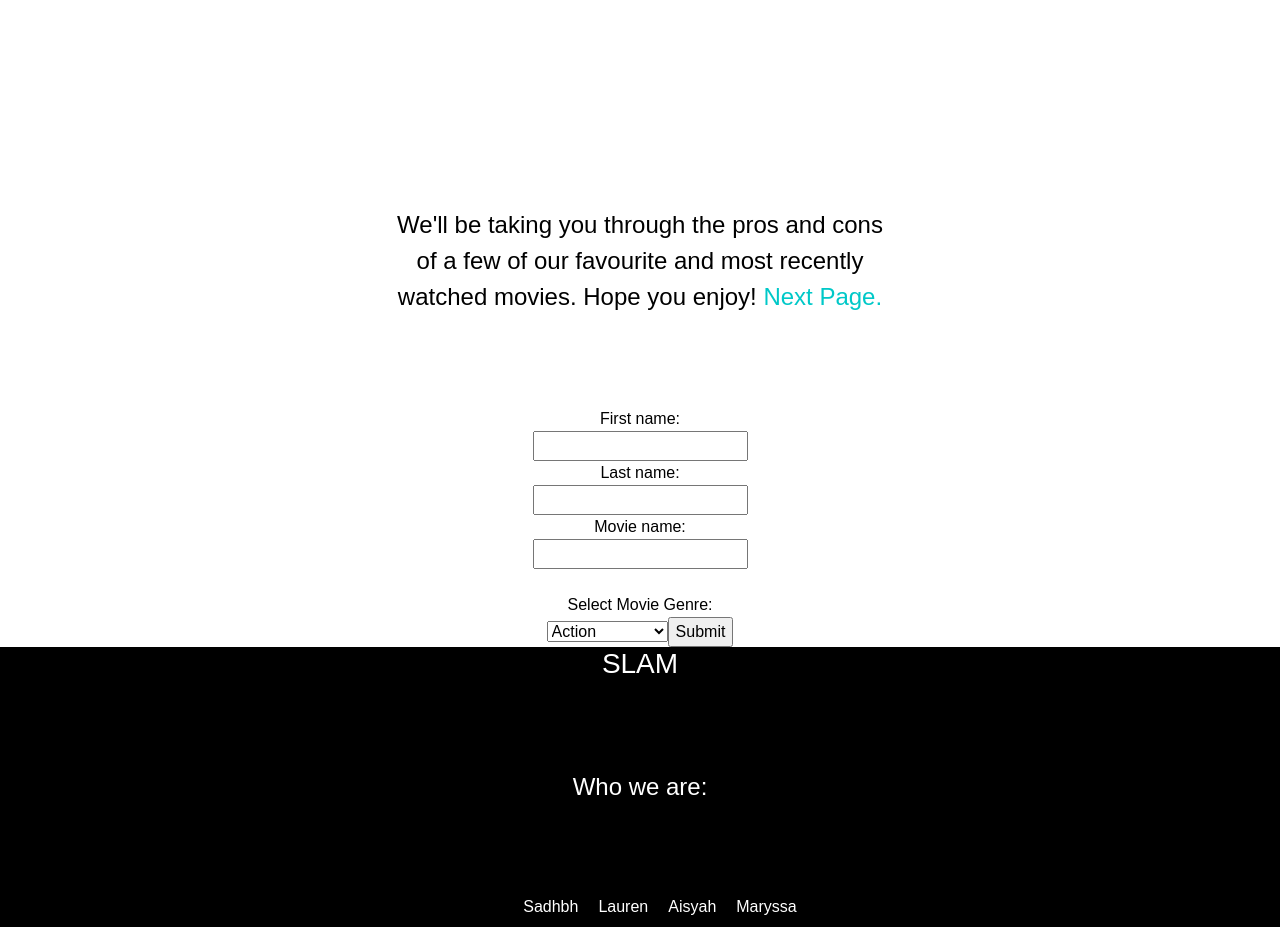
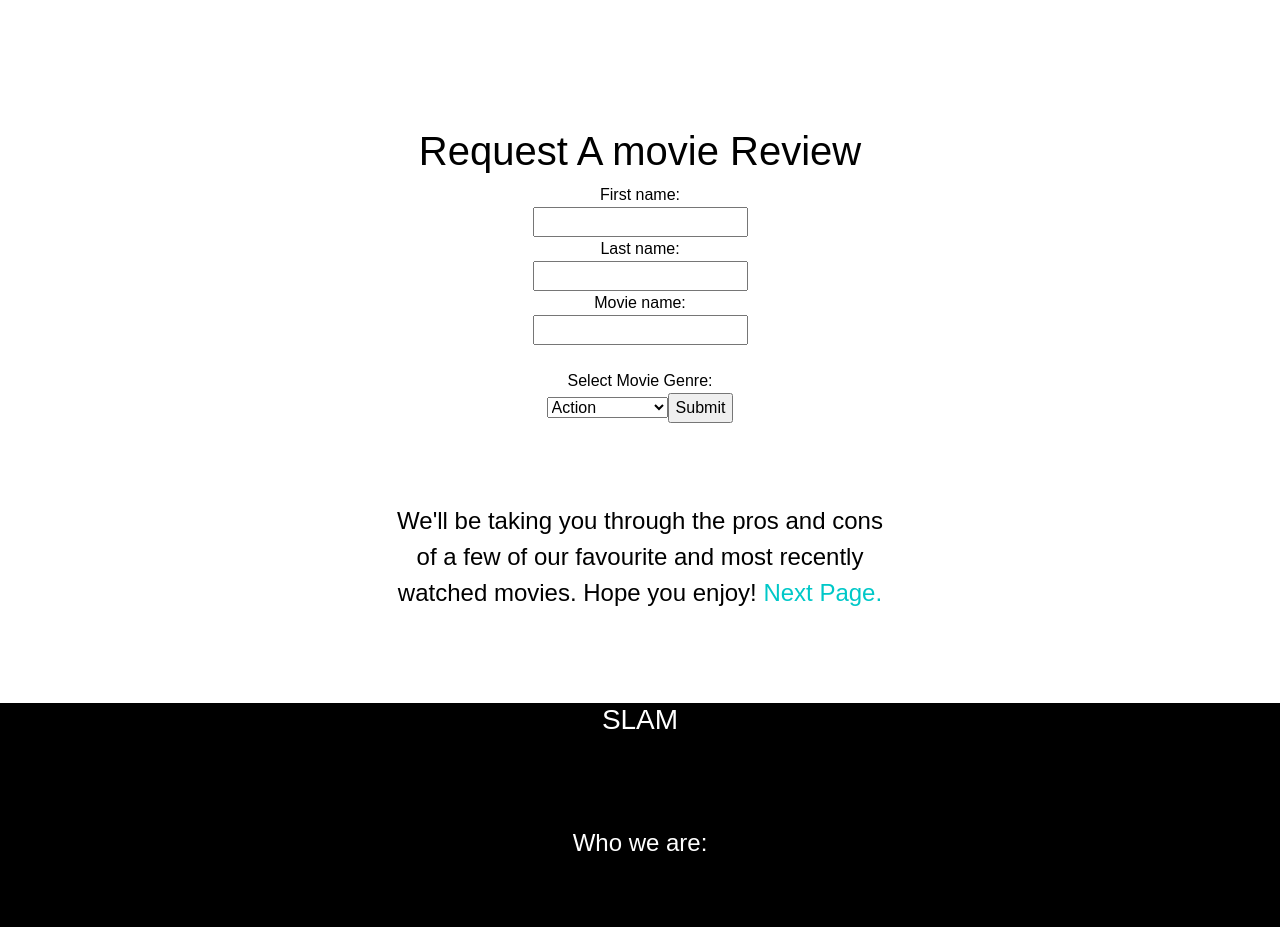
Before and after one commit to kozekm/kozekm.github.io, a plain HTML site: page index.html in a window 1280 px wide. Shown: the part 806-1733 px from the top of the page. Drawn offline with nearby package versions, Linux system fonts and the light colour scheme.

Commit message:
Update index.html

```diff
--- a/index.html
+++ b/index.html
@@ -60,17 +60,7 @@
       <li>Action</li>
     </ol>
   </div>
-
-  <div>
-    <p>
-      We'll be taking you through the pros and cons of a few of our favourite and most recently watched movies.
-      Hope you enjoy!
-
-      <a href="file:///Users/lauren/Documents/beginners-week-one-master/Slam-Project-M-/secondpage.html"> Next Page.</a>
-
-    </p>
-  </div>
-
+<h2> Request A movie Review</h2>
   <div align="center"><form>
 First name:<br>
 <input type="text" name="firstname"><br>
@@ -90,6 +80,16 @@ Select Movie Genre:<br>
 </select>
 </form></div>
 
+  <div>
+    <p>
+      We'll be taking you through the pros and cons of a few of our favourite and most recently watched movies.
+      Hope you enjoy!
+
+      <a href="file:///Users/lauren/Documents/beginners-week-one-master/Slam-Project-M-/secondpage.html"> Next Page.</a>
+
+    </p>
+  </div>
+
   <div class="box">
     <h3> SLAM </h3>
     <p> Who we are: </p>
```
